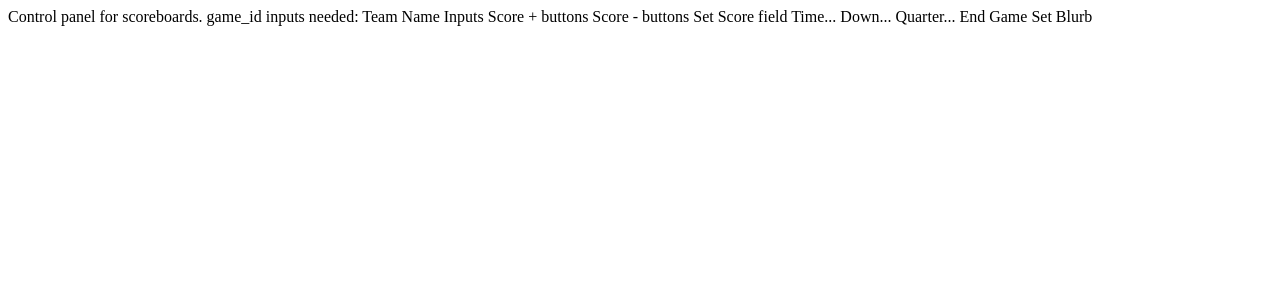
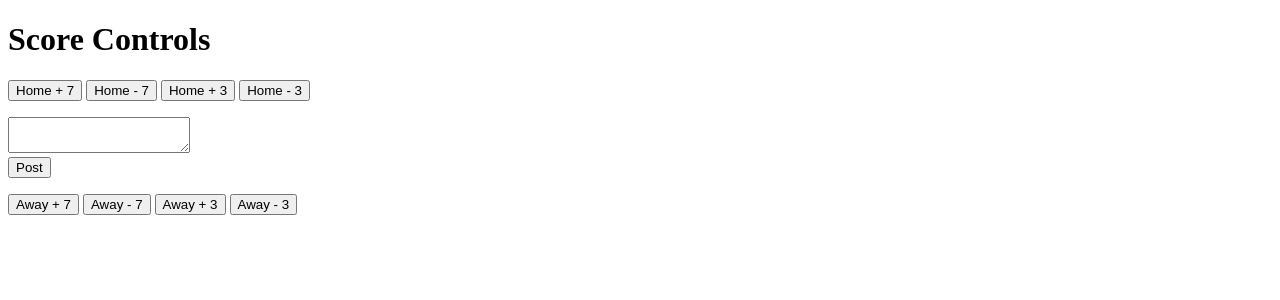
Before and after one commit to ctheb22/Scoreboard, a Django app: template board/templates/board/control.html in a window 1280 px wide. Shown: the top 300 px of the page. Run offline with Django 3.2, Linux system fonts and the light colour scheme; the template is opened without the code that fills it, so the values that code supplies are empty, except form fields; tables that the repository leaves empty hold one stand-in row (values such as "Sample post"); form fields are guessed from the names that the template uses; parts of the project's set-up code (start-up, migrations or seed data) failed here and were passed over.

Commit message:
Adding control.js and starting control.html

```diff
--- a/board/templates/board/control.html
+++ b/board/templates/board/control.html
@@ -5,18 +5,52 @@
       <title>Control Panel</title>
   </head>
   <body>
-    Control panel for scoreboards.
-    game_id
-    inputs needed:
-      Team Name Inputs
-      Score + buttons
-      Score - buttons
-      Set Score field
-      Time...
-      Down...
-      Quarter...
-      End Game
-      Set Blurb
+  <h1>Score Controls</h1>
+  <p>
+    <button class="Score_button"
+        type="button" id="home_plus_seven">
+      Home + 7
+    </button>
+    <button class="Score_button"
+        type="button" id="home_sub_seven">
+      Home - 7
+    </button>
+    <button class="Score_button"
+        type="button" id="home_plus_three">
+      Home + 3
+    </button>
+    <button class="Score_button"
+        type="button" id="home_sub_three">
+      Home - 3
+    </button>
+    <form method="POST" id="home_form">
+      {% csrf_token %}
+      <div class="fieldWrapper" id="the_post">
+          {{ form.text }}
+      </div>
+      <div id="results"></div> <!-- errors go here -->
+      <input type="submit" value="Post" class="tiny button">
+    </form>
+  </p>
+  <p>
+    <button class="Score_button"
+        type="button" id="away_plus_seven">
+      Away + 7
+    </button>
+    <button class="Score_button"
+        type="button" id="away_sub_seven">
+      Away - 7
+    </button>
+    <button class="Score_button"
+        type="button" id="away_plus_three">
+      Away + 3
+    </button>
+    <button class="Score_button"
+        type="button" id="away_sub_three">
+      Away - 3
+    </button>
+  </p>
 
   </body>
+  <script src="board/control.js"></script>
   </html>
--- /dev/null
+++ b/board/templates/board/control.js
@@ -0,0 +1,35 @@
+Control panel for scoreboards.
+game_id
+inputs needed:
+  Team Name Inputs
+  Score + buttons
+  Score - buttons
+  Set Score field
+  Time...
+  Down...
+  Quarter...
+  End Game
+  Set Blurb
+
+  function create_post() {
+    console.log("create post is working!") // sanity check
+    $.ajax({
+        url : "create_post/", // the endpoint
+        type : "POST", // http method
+        data : { the_post : $('#post-text').val() }, // data sent with the post request
+
+        // handle a successful response
+        success : function(json) {
+            $('#post-text').val(''); // remove the value from the input
+            console.log(json); // log the returned json to the console
+            console.log("success"); // another sanity check
+        },
+
+        // handle a non-successful response
+        error : function(xhr,errmsg,err) {
+            $('#results').html("<div class='alert-box alert radius' data-alert>Oops! We have encountered an error: "+errmsg+
+                " <a href='#' class='close'>&times;</a></div>"); // add the error to the dom
+            console.log(xhr.status + ": " + xhr.responseText); // provide a bit more info about the error to the console
+        }
+    });
+  };
```
